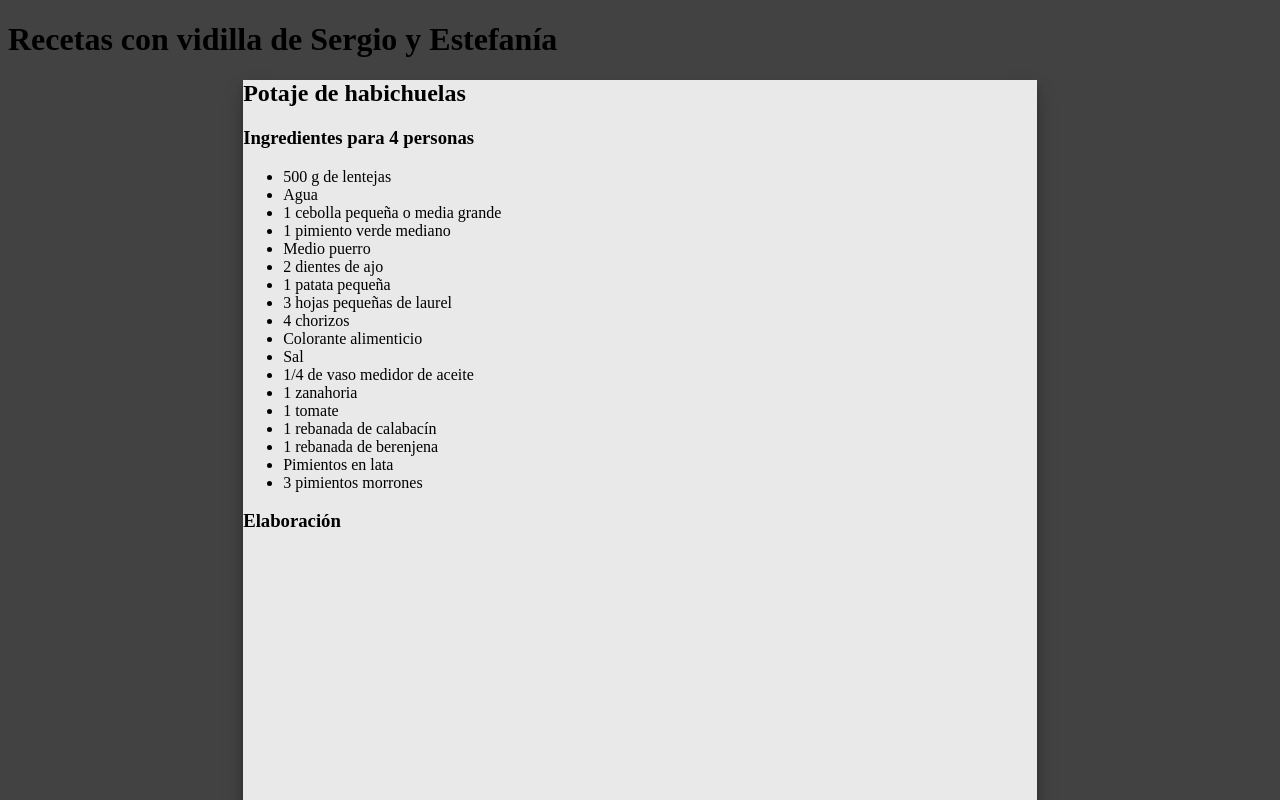
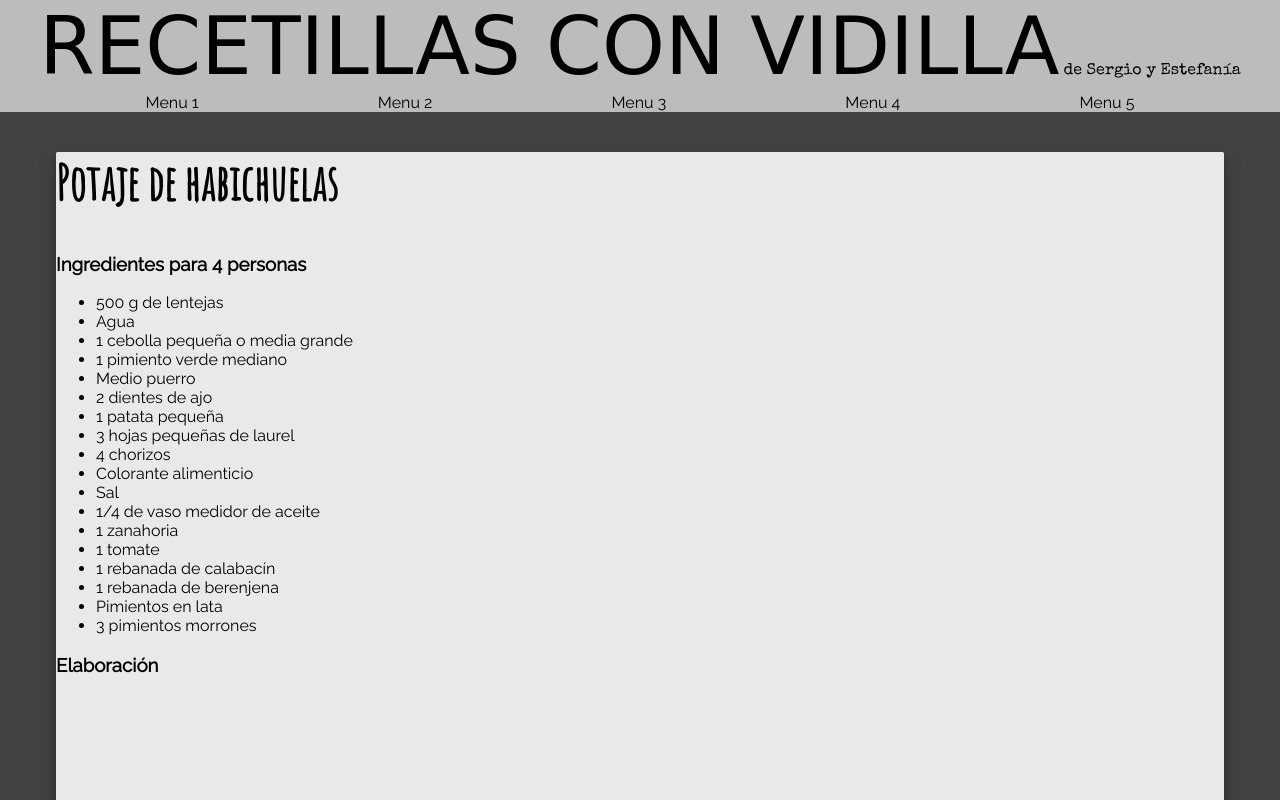
Before and after one commit to sergillana/recetillas-con-vidilla, a plain HTML site: page index.html in a window 1280 px wide. Shown: the top 800 px of the page. Drawn offline with nearby package versions, Linux system fonts and the light colour scheme; a web font is replaced by a local one.

Commit message:
Se modifican los estilos y se añade el menú de navegación

```diff
--- a/index.html
+++ b/index.html
@@ -3,12 +3,22 @@
 <head>
     <meta charset="utf-8">
     <title>Recetillas con vidilla de Sergio y Estefanía</title>
+    <link href="https://fonts.googleapis.com/css?family=Amatic+SC|Cabin+Sketch:bold|Raleway|Pacifico|Special+Elite" rel="stylesheet">
     <link rel="stylesheet" href="styles/style.css"> </head>
 <body>
     <header>
-        <h1>Recetas con vidilla de Sergio y Estefanía</h1>
+        <h1>Recetillas con vidilla</h1>
+        <p>de Sergio y Estefanía</p>
     </header>
-    <nav> </nav>
+    <nav>
+        <ul>
+            <li>Menu 1</li>
+            <li>Menu 2</li>
+            <li>Menu 3</li>
+            <li>Menu 4</li>
+            <li>Menu 5</li>
+        </ul>
+    </nav>
     <main>
         <article>
             <section>
--- a/styles/style.css
+++ b/styles/style.css
@@ -1,15 +1,55 @@
 html {
     background-color: rgba(66,66,66,1.0);
+    font-family: 'Raleway', sans-serif;
 }
-/*header {
-    position: fixed;
-    top: 0px;
-    float: left;
+body {
+    margin: 0;
+}
+header {
+    background-color: rgba(188,188,188,1.0);
+    text-align: center;
+}
+header h1 {
+    /*width: 55rem;*/
+    margin: 0 auto;
+    font-size: 5rem;
+    font-family: 'Cabin Sketch', cursive;
+    font-weight: normal;
+    text-transform: uppercase;
+    text-align: center;
+    display: inline-block;
+}
+header p {
+    /*width: 20rem;*/
+    margin: 0;
+    font-family: 'Special Elite', cursive;
+    font-size: 1rem;
+    display: inline-block;
+}
+nav {
+    background-color: rgba(188,188,188,1.0);
+}
+nav ul {
+    display: flex;
+    justify-content: space-around;
+    width: 73rem;
+    margin: 0 auto;
+    list-style-type: none;
+    padding: 0;
+}
+/*nav ul li {
+    display: inline-block;
+    width: 19.7%;
 }*/
-article {
+main article {
     margin: auto;
-    width: 210mm;
-    height: 297mm;
+    width: 73rem;
+    height: calc(73rem * 1.4142);
     background-color: rgba(233,233,233,1.0);
+    border-radius: 0.1rem;
     box-shadow: 0 10px 20px rgba(0,0,0,0.19), 0 6px 6px rgba(0,0,0,0.23);
 }
+main article section h2 {
+    font-size: 3rem;
+    font-family: 'Amatic SC', cursive;
+}
```
